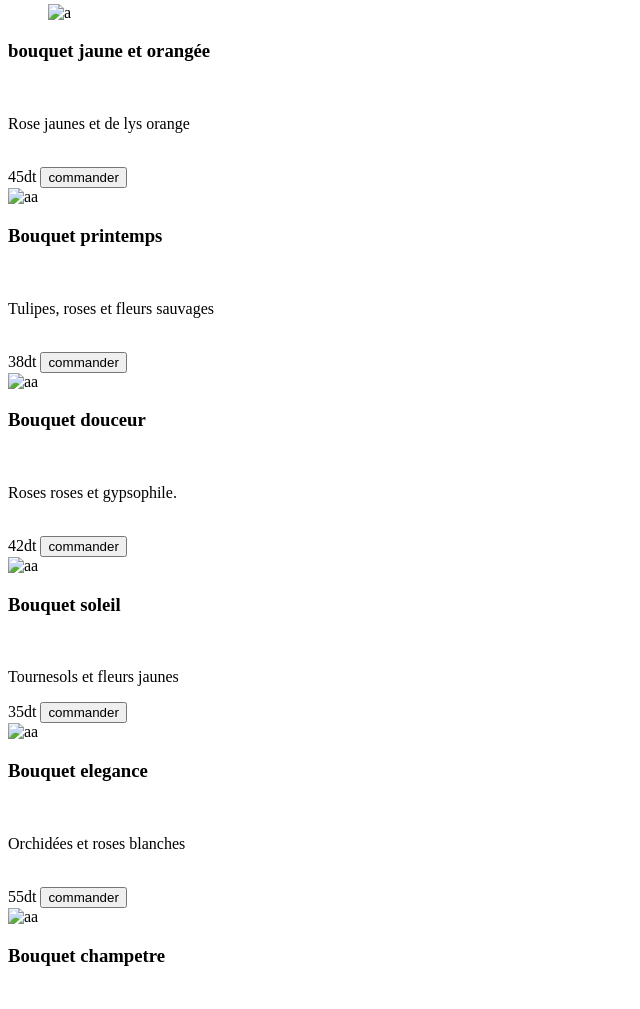
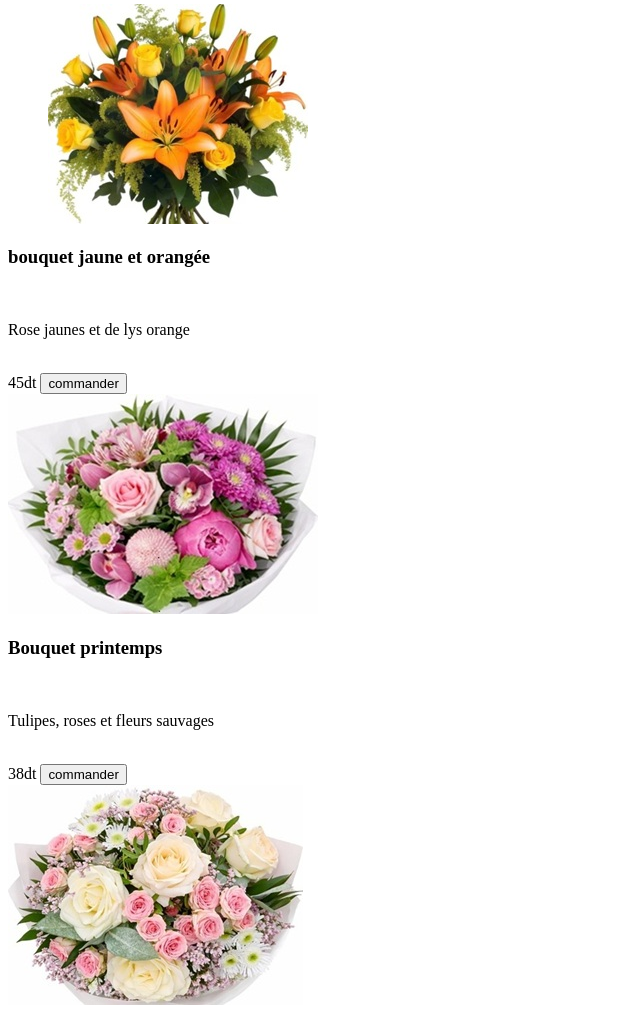
Before and after one commit to ISET-TC-WEB-2026/adembachtoulifleur, a plain HTML site: page index.html in a window 1280 px wide. Shown: the part 251-1260 px from the top of the page, without its empty margins (0-640 px from the left). Drawn offline with Linux system fonts and the light colour scheme.

Commit message:
Fix HTML structure and update image paths

```diff
--- a/index.html
+++ b/index.html
@@ -4,8 +4,8 @@
     <meta charset='utf-8'>
     <meta name='viewport' content='width=device-width, initial-scale=1'>
     <title>jardin des fleures</title>
-    <link rel='stylesheet' href='css/base.css'>
-    <link rel="shortcut icon" href="images/icone.png">
+    <link rel='stylesheet' href='base.css'>
+    <link rel="shortcut icon" href="icone.png">
 </head>
 <body>
     <header class="entete">
@@ -27,7 +27,7 @@
             <h2>Nos bouquets</h2>
             <div class="listpo">
             <article>
-                  <figure><img src="images/orange.jpg" alt="a"></figure>
+                  <figure><img src="orange.jpg" alt="a"></figure>
                   <div class="info">
                     <h3>bouquet jaune et orangée</h3> <br>
                     <p> Rose jaunes et de lys orange </p> <br>
@@ -38,7 +38,7 @@
             </article>
 
             <article>
-                  <img src="images/printemps.jpg " alt="aa">
+                  <img src="printemps.jpg " alt="aa">
                 <div class="info">
                     <h3>Bouquet printemps</h3> <br>
                     <p> Tulipes, roses et fleurs sauvages </p> <br>
@@ -47,7 +47,7 @@
             </article>
 
             <article>
-                 <img src="images/douceur.jpg" alt="aa">
+                 <img src="douceur.jpg" alt="aa">
                <div class="info">
                     <h3>Bouquet douceur</h3> <br>
                     <p> Roses roses et gypsophile. </p> <br>
@@ -56,7 +56,7 @@
             </article>
 
             <article>
-                  <img src="images/soleil.jpg" alt="aa">
+                  <img src="soleil.jpg" alt="aa">
                 <div class="info">
                     <h3>Bouquet soleil</h3> <br>
                     <p> Tournesols et fleurs jaunes </p>
@@ -65,7 +65,7 @@
             </article>
 
             <article>
-                <img src="images/elegance.jpg" alt="aa">
+                <img src="elegance.jpg" alt="aa">
                 <div class="info">
                     <h3>Bouquet elegance</h3> <br>
                     <p> Orchidées et roses blanches</p> <br>
@@ -74,7 +74,7 @@
             </article>
 
             <article>
-              <img src="images/champetre.jpg" alt="aa">
+              <img src="champetre.jpg" alt="aa">
               <div class="info">
                     <h3>Bouquet champetre</h3> <br>
                     <p> Mélange de fleurs desaison.</p> <br>
```
